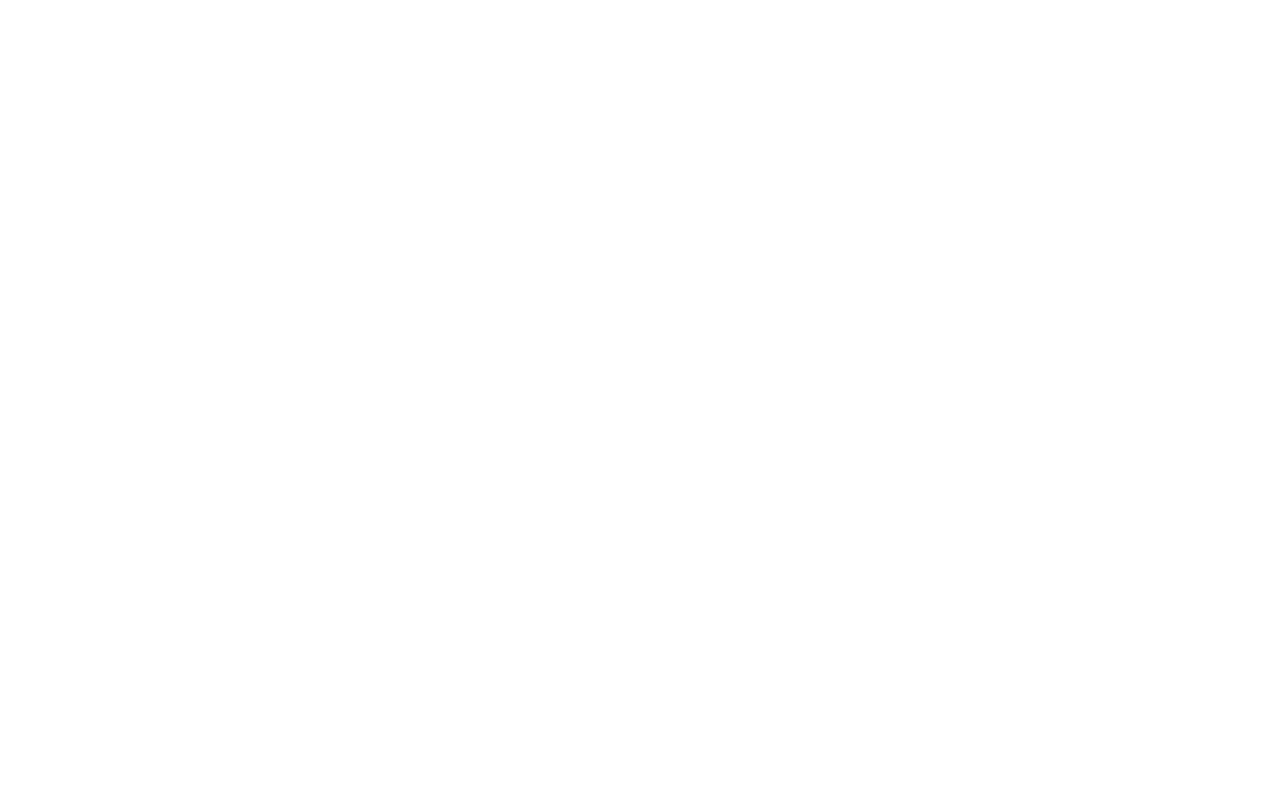
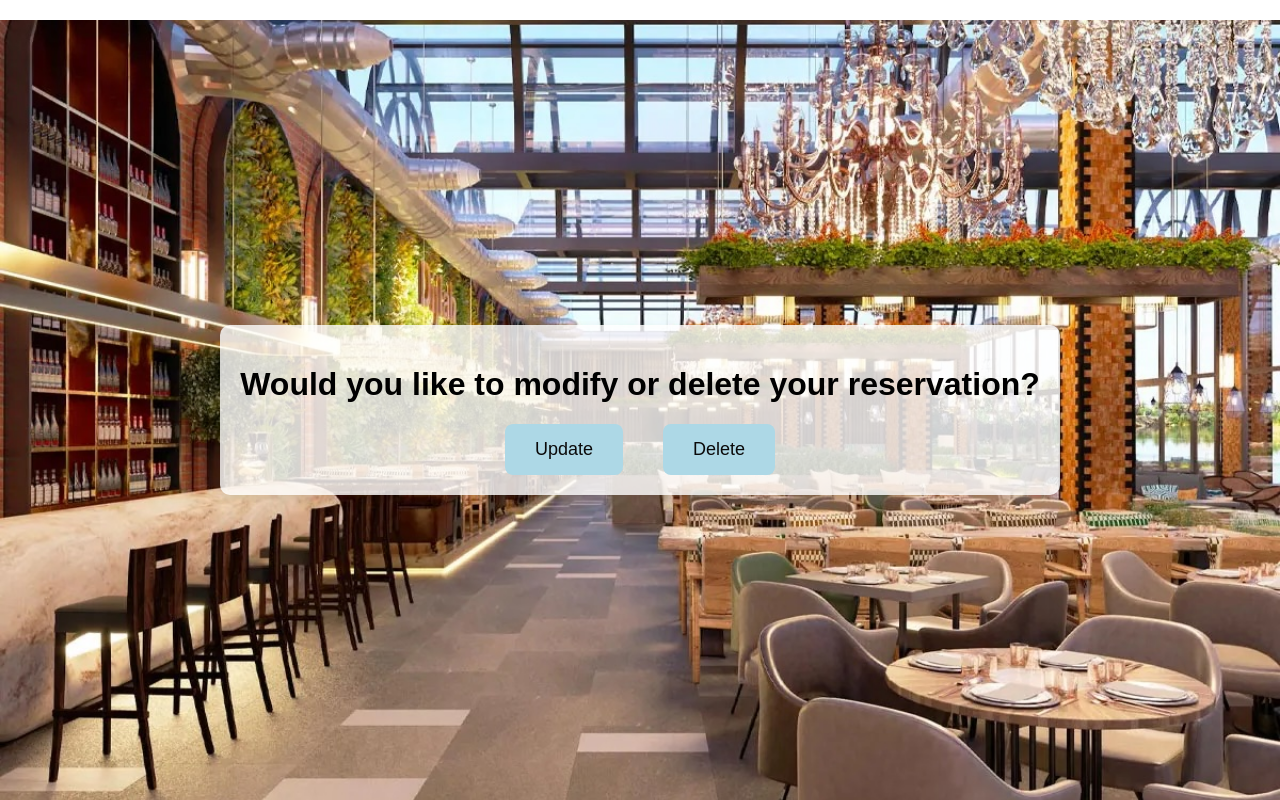
Before and after one commit to DiyaPrasanth20/Restaurant-Management, a React (Create React App) app in the folder frontend/: page /update-reservation in a window 1280 px wide. Before the commit this address had no page. Built offline with nearby package versions, Linux system fonts and the light colour scheme.

Commit message:
created the delete reservation functionality

```diff
--- a/frontend/src/App.js
+++ b/frontend/src/App.js
@@ -3,8 +3,9 @@ import './App.css';
 import imageOne from './images/imageOne.jpg';
 import imageThree from './images/imageThree.jpg';
 import { BrowserRouter as Router, Routes, Route, Link } from 'react-router-dom';
-import FindRestaurantPage from './FindRestaurantPage'; // Updated import path
-import BookPage from './BookPage'; // Import BookPage component
+import FindRestaurantPage from './FindRestaurantPage';
+import BookPage from './BookPage';
+import UpdatePage from './UpdatePage'; // Import UpdatePage component
 
 function App() {
   const [showReservationPrompt, setShowReservationPrompt] = useState(false);
@@ -29,9 +30,11 @@ function App() {
                     <button className="reservation-button" onClick={handleAddReservationClick}>
                       Add Reservation
                     </button>
-                    <button className="reservation-button">
-                      Delete/Modify Reservation
-                    </button>
+                    <Link to="/update-reservation">
+                      <button className="reservation-button">
+                        Delete/Modify Reservation
+                      </button>
+                    </Link>
                   </div>
                 )}
                 {showReservationPrompt && (
@@ -54,7 +57,8 @@ function App() {
             </>
           } />
           <Route path="/find-restaurant" element={<FindRestaurantPage />} />
-          <Route path="/book-page" element={<BookPage />} /> {/* Use BookPage component */}
+          <Route path="/book-page" element={<BookPage />} />
+          <Route path="/update-reservation" element={<UpdatePage />} /> {/* Route for UpdatePage */}
         </Routes>
       </div>
     </Router>
--- /dev/null
+++ b/frontend/src/UpdatePage.css
@@ -0,0 +1,81 @@
+/* UpdatePage.css */
+
+.find-restaurant-container {
+    height: 100vh; /* Set the height to full viewport height */
+    width: 100vw; /* Set the width to full viewport width */
+    background-size: cover; /* Ensure background covers the full container */
+    background-position: center; /* Center the background image */
+    display: flex;
+    align-items: center; /* Align content vertically */
+    justify-content: center; /* Align content horizontally */
+  }
+
+  .content-wrapper {
+    background-color: rgba(255, 255, 255, 0.8); /* Adjust transparency as needed */
+    padding: 20px;
+    border-radius: 10px;
+    box-shadow: 0 4px 8px rgba(0, 0, 0, 0.1);
+    width: auto; /* Adjust width as needed, or use max-width for better control */
+    max-width: 80%; /* Example to prevent it from covering the full width */
+  }
+
+  .button-container {
+    margin-top: 20px;
+    text-align: center;
+  }
+
+  .update-button,
+  .delete-button {
+    background-color: #ADD8E6;
+    color: rgb(11, 10, 10);
+    border: none;
+    padding: 15px 30px;
+    margin: 0 20px;
+    border-radius: 8px;
+    cursor: pointer;
+    font-size: 18px;
+    outline: none;
+    box-shadow: 2 4px 8px rgba(0, 0, 0, 0.1);
+  }
+
+  .update-button:hover,
+  .delete-button:hover {
+    opacity: 0.9;
+  }
+
+  .modal-overlay {
+    position: fixed;
+    top: 0;
+    left: 0;
+    right: 0;
+    bottom: 0;
+    background-color: rgba(0, 0, 0, 0.5); /* Semi-transparent background */
+    display: flex;
+    justify-content: center;
+    align-items: center;
+  }
+
+  .modal-content {
+    background: white;
+    padding: 20px;
+    border-radius: 8px;
+    box-shadow: 0 4px 8px rgba(0, 0, 0, 0.1);
+    text-align: center;
+  }
+
+  button {
+    padding: 10px 20px;
+    margin-top: 10px;
+    font-size: 16px;
+    cursor: pointer;
+  }
+
+
+  .reservation-input {
+  margin-top: 10px;
+  padding: 10px;
+  font-size: 16px;
+  width: 80%; /* Adjust based on your design */
+  border: 1px solid #ccc;
+  border-radius: 4px;
+}
--- /dev/null
+++ b/frontend/src/UpdatePage.js
@@ -0,0 +1,85 @@
+import React, { useState } from 'react';
+import './UpdatePage.css';
+import backgroundImage from './images/findResOne.jpg';
+
+function UpdatePage() {
+  const [showModal, setShowModal] = useState(false);
+  const [reservationCode, setReservationCode] = useState('');
+
+  const handleDelete = () => {
+    setShowModal(true);  // Show the modal when delete is clicked
+  };
+
+  const closeModal = () => {
+    setShowModal(false);  // Hide the modal
+  };
+
+  return (
+    <div className="find-restaurant-container" style={{ backgroundImage: `url(${backgroundImage})` }}>
+      <div className="content-wrapper">
+        <h1>Would you like to modify or delete your reservation?</h1>
+        <div className="button-container">
+          <button className="update-button">Update</button>
+          <button className="delete-button" onClick={handleDelete}>Delete</button>
+        </div>
+        {showModal && <Modal onClose={closeModal} reservationCode={reservationCode} setReservationCode={setReservationCode} />}
+      </div>
+    </div>
+  );
+}
+
+function Modal({ onClose, reservationCode, setReservationCode }) {
+  const [isDeleted, setIsDeleted] = useState(false);
+
+  const handleInputChange = (event) => {
+    const input = event.target.value;
+    // Regex to ensure only numeric input is accepted
+    if (/^\d*$/.test(input)) {
+      setReservationCode(input);
+    }
+  };
+
+  const confirmDeletion = async () => {
+    if (reservationCode) {
+        try {
+            const response = await fetch(`/delete-reservation/${reservationCode}`, { method: 'DELETE' });
+            const data = await response.json();
+            if (response.ok) {
+                setIsDeleted(true);
+            } else {
+                throw new Error(data.error || 'Failed to delete reservation');
+            }
+        } catch (error) {
+            alert(error.message);
+        }
+    } else {
+        alert('Please enter a valid reservation code.');
+    }
+};
+
+  return (
+    <div className="modal-overlay">
+      <div className="modal-content">
+        <h2>Please enter your reservation code:</h2>
+        <input
+          type="text"
+          placeholder="Reservation Code"
+          value={reservationCode}
+          onChange={handleInputChange}
+          className="reservation-input"
+        />
+        {!isDeleted && (
+          <button onClick={confirmDeletion}>Confirm Deletion</button>
+        )}
+        {isDeleted && (
+          <>
+            <h2>Your reservation has been deleted.</h2>
+            <button onClick={onClose}>Close</button>
+          </>
+        )}
+      </div>
+    </div>
+  );
+}
+
+export default UpdatePage;
```
Also changed, not shown: 1 other file (tests, documents, lock files or other folders).
